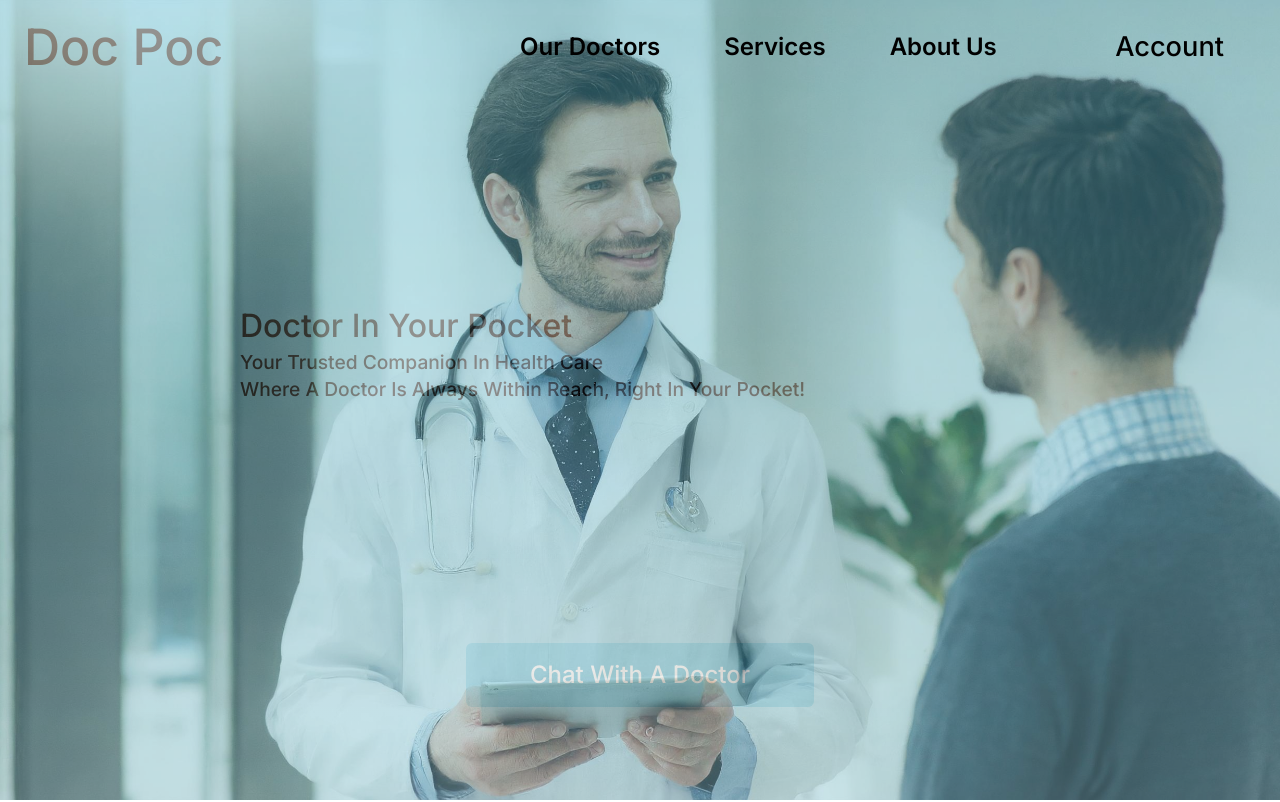
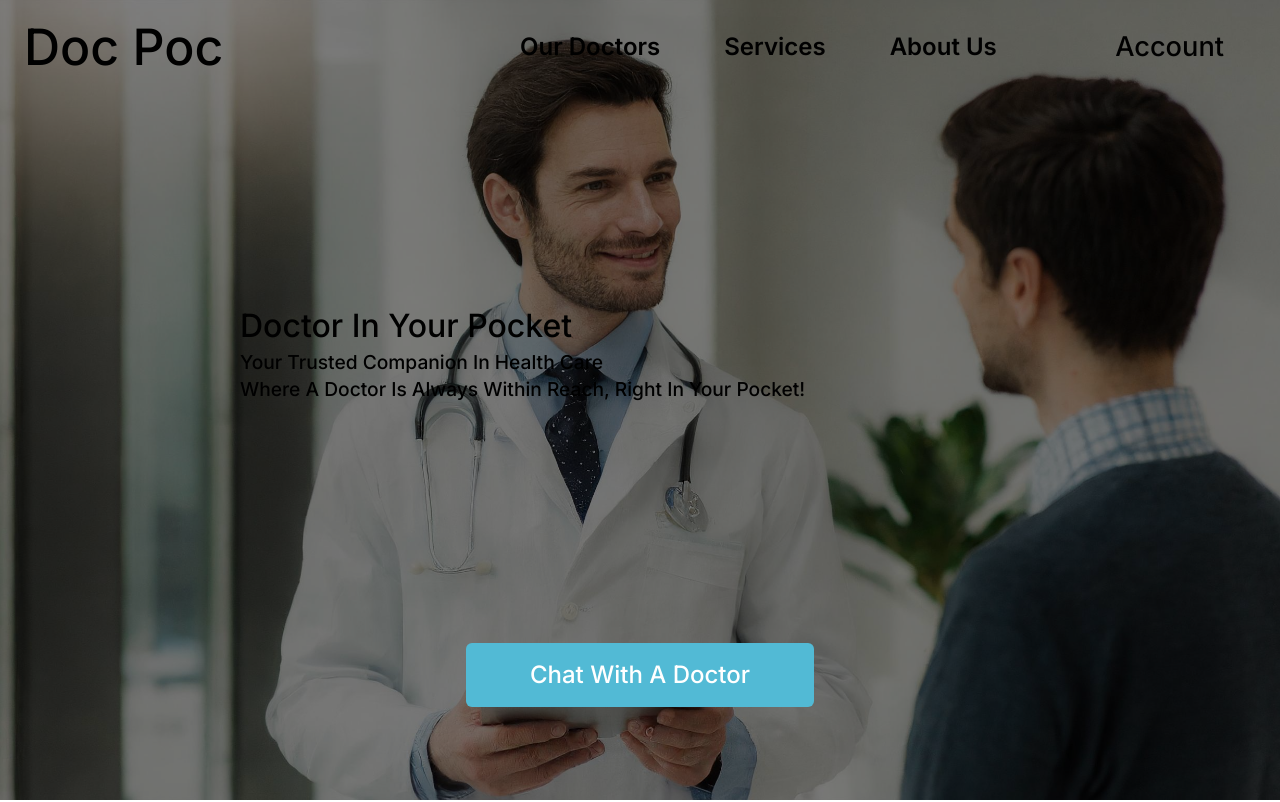
Before and after one commit to rajatgupta0907/docpoc-capstone, a Next.js app: page / in a window 1280 px wide. Shown: the top 802 px of the page. Built offline with nearby package versions, Linux system fonts and the light colour scheme.

Commit message:
fixed the opacity issue

```diff
--- a/app/(root)/page.tsx
+++ b/app/(root)/page.tsx
@@ -15,16 +15,16 @@ export default function Home() {
   const pathname = usePathname();
 
   return (
-    <div className="flex flex-col justify-start capitalize">
+    <div className="flex flex-col justify-start capitalize opacity-100">
       <div
         className={`flex flex-col ${
-          pathname === "/" ? "navbar_with_image" : "navbar"
+          pathname === "/" ? "navbar_with_image bg-black" : "navbar"
         }`}
       >
-        <div className="flex-[2] w-4/4">
+        <div className="flex-[2] w-4/4 !opacity-100">
           <NavBar />
         </div>
-        <section className="flex-[9] !cursor-pointer flex justify-center items-start flex-col align-center w-4/4 mx-60 mt-20">
+        <section className="flex-[9] flex justify-center items-start flex-col align-center w-4/4 mx-60 mt-20">
           <p className="text-heading3-chat-with-doctor">
             Doctor In Your Pocket
           </p>
--- a/app/globals.css
+++ b/app/globals.css
@@ -119,11 +119,13 @@ body {
   bottom: 0;
   left: 0;
   background: url("/assets/images/Main_homepage.jpg") center/cover;
-  opacity: 0.6; /* Adjust the opacity value as needed */
+  opacity: 0.5;
   width: 100%;
   height: 100vh;
 }
+
 .navbar_with_image > * {
+  z-index:1;
   opacity: 1 !important;
 }
 .navbar_with_image section {
```
